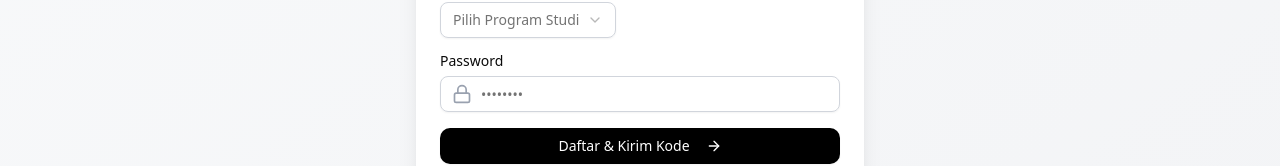
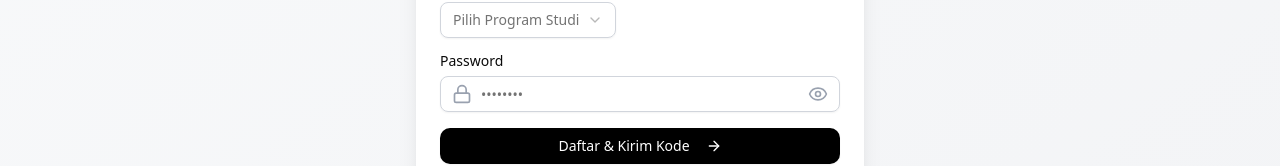
Before and after one commit to faridanangs/gamatika-25, a Next.js app in the folder client/: page /register in a window 1280 px wide. Shown: the part 706-872 px from the top of the page. Built offline with nearby package versions, Linux system fonts and the light colour scheme.

Commit message:
update register page

```diff
--- a/client/src/app/(auth)/login/page.js
+++ b/client/src/app/(auth)/login/page.js
@@ -54,11 +54,10 @@ export default function LoginPage() {
         } catch (parseError) {
           toast.error(res.error);
         }
+        setIsLoading(false);
       } else {
         toast.success('Login successful!');
-        setTimeout(() => {
-          router.push('/dashboard/profile');
-        }, 600);
+        window.location.assign('/dashboard/profile');
       }
     } catch (error) {
       toast.error('An unexpected error occurred during login');
--- a/client/src/app/(auth)/register/page.js
+++ b/client/src/app/(auth)/register/page.js
@@ -36,6 +36,8 @@ import {
   Fingerprint,
   GraduationCap,
   MessageSquare,
+  Eye,
+  EyeOff,
 } from 'lucide-react';
 
 export default function RegisterPage() {
@@ -43,6 +45,7 @@ export default function RegisterPage() {
 
   const [step, setStep] = useState('form');
   const [isLoading, setIsLoading] = useState(false);
+  const [showPassword, setShowPassword] = useState(false); // State untuk menampilkan/menyembunyikan password
 
   const [formData, setFormData] = useState({
     fullName: '',
@@ -129,6 +132,11 @@ export default function RegisterPage() {
     } finally {
       setIsLoading(false);
     }
+  };
+
+  // Fungsi untuk toggle visibilitas password
+  const togglePasswordVisibility = () => {
+    setShowPassword(!showPassword);
   };
 
   return (
@@ -280,17 +288,28 @@ export default function RegisterPage() {
                       <div className="relative">
                         <Input
                           id="password"
-                          type="password"
+                          type={showPassword ? 'text' : 'password'} // Ubah tipe input berdasarkan state
                           value={formData.password}
                           onChange={handleFormChange}
                           required
                           minLength="6"
                           placeholder="••••••••"
-                          className="pl-10 border-gray-300 focus:border-blue-500 focus:ring-blue-500"
+                          className="pl-10 pr-10 border-gray-300 focus:border-blue-500 focus:ring-blue-500"
                         />
                         <div className="absolute inset-y-0 left-0 pl-3 flex items-center pointer-events-none">
                           <Lock className="h-5 w-5 text-gray-400" />
                         </div>
+                        <button
+                          type="button"
+                          onClick={togglePasswordVisibility}
+                          className="absolute inset-y-0 right-0 pr-3 flex items-center"
+                        >
+                          {showPassword ? (
+                            <EyeOff className="h-5 w-5 text-gray-400 hover:text-gray-600" />
+                          ) : (
+                            <Eye className="h-5 w-5 text-gray-400 hover:text-gray-600" />
+                          )}
+                        </button>
                       </div>
                     </div>
 
```
